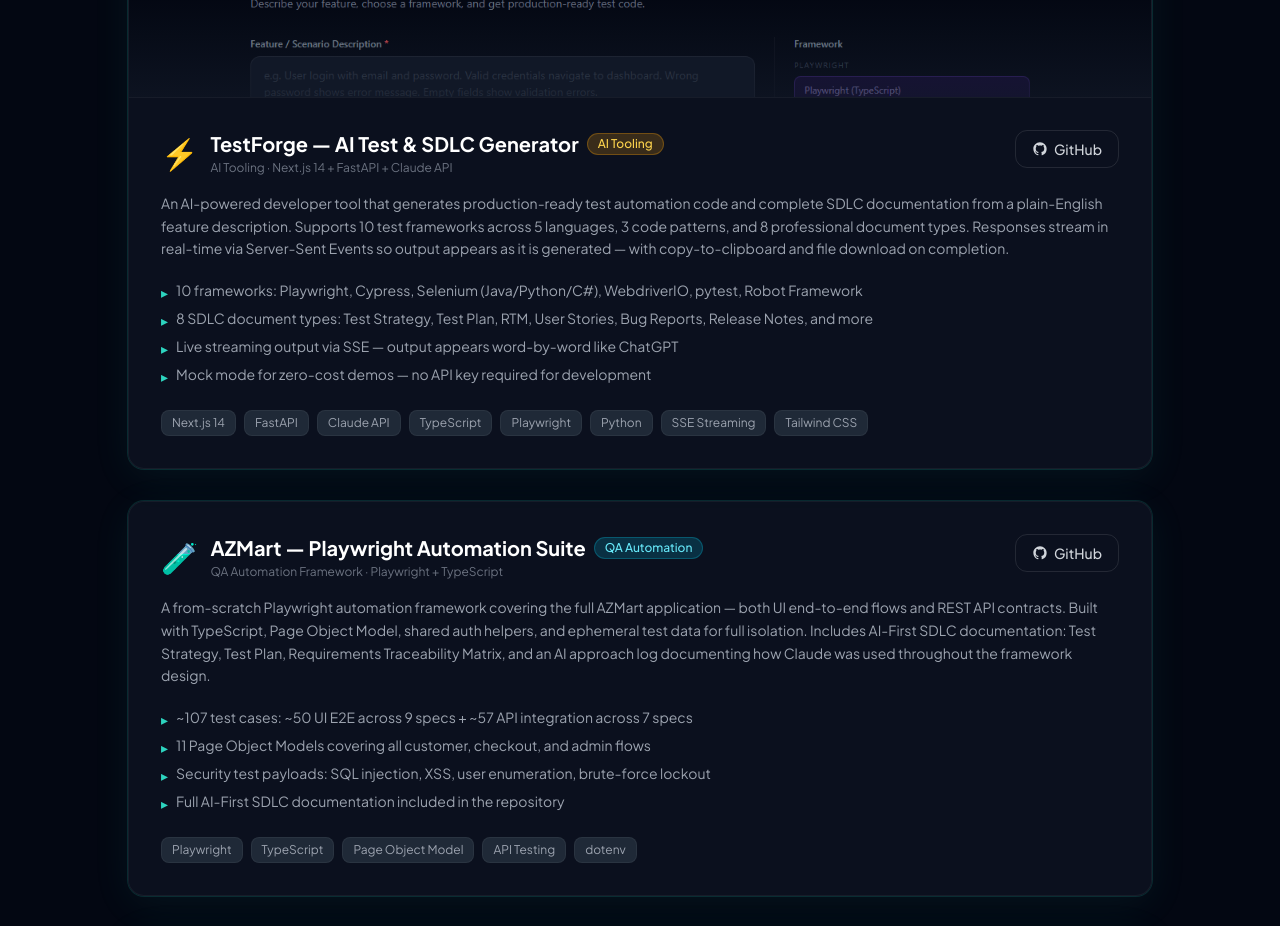
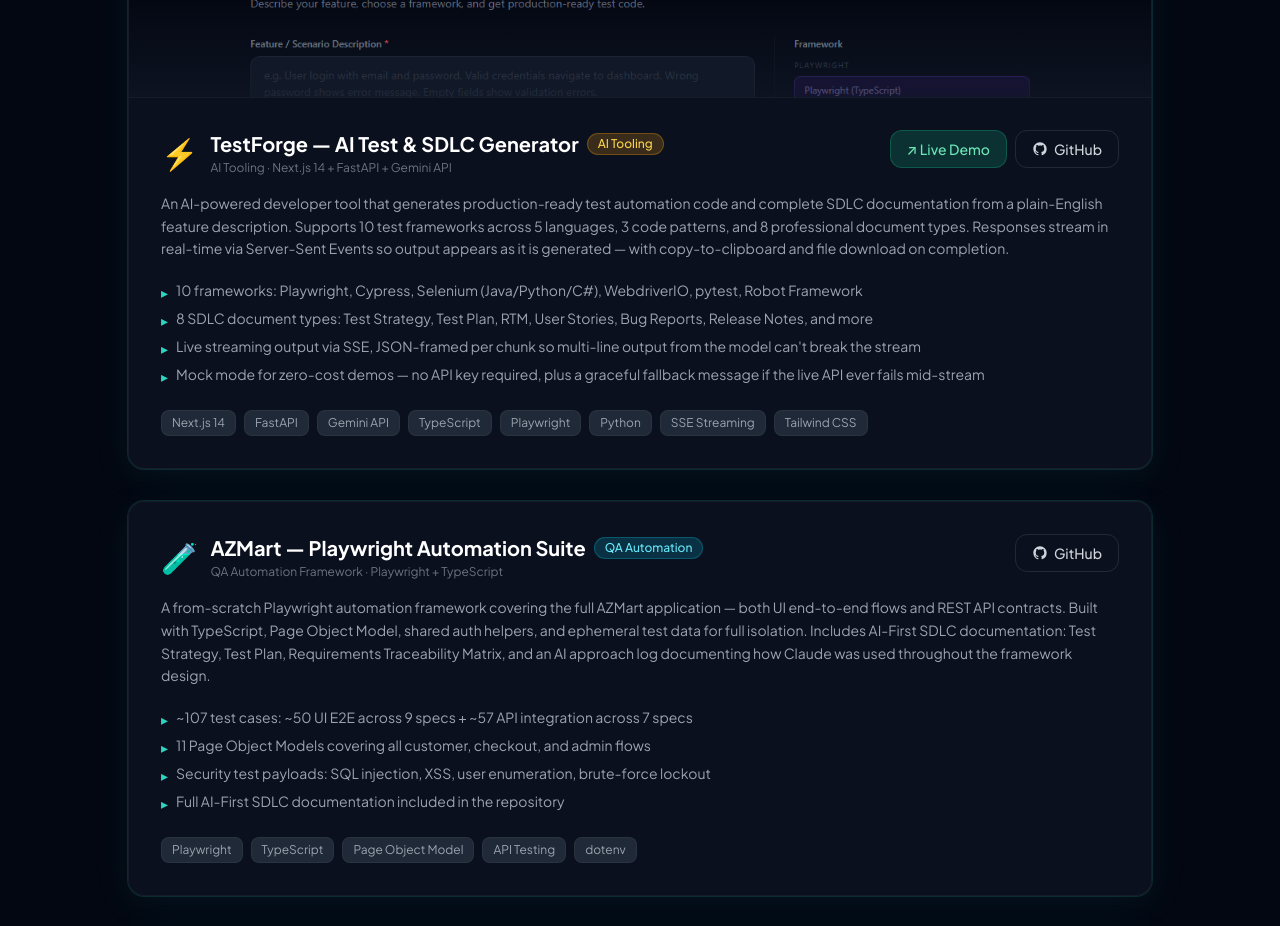
Before and after one commit to tajveed-aslam/tajveed-portfolio, a Next.js app: page / in a window 1280 px wide. Shown: the part 5600-6526 px from the top of the page. Built offline with nearby package versions, Linux system fonts and the light colour scheme.

Commit message:
Update TestForge card: Gemini API, live demo link

```diff
--- a/components/Projects.tsx
+++ b/components/Projects.tsx
@@ -63,17 +63,18 @@ const PROJECTS: Project[] = [
   },
   {
     title:       "TestForge — AI Test & SDLC Generator",
-    subtitle:    "AI Tooling · Next.js 14 + FastAPI + Claude API",
+    subtitle:    "AI Tooling · Next.js 14 + FastAPI + Gemini API",
     description:
       "An AI-powered developer tool that generates production-ready test automation code and complete SDLC documentation from a plain-English feature description. Supports 10 test frameworks across 5 languages, 3 code patterns, and 8 professional document types. Responses stream in real-time via Server-Sent Events so output appears as it is generated — with copy-to-clipboard and file download on completion.",
-    tech: ["Next.js 14", "FastAPI", "Claude API", "TypeScript", "Playwright", "Python", "SSE Streaming", "Tailwind CSS"],
+    tech: ["Next.js 14", "FastAPI", "Gemini API", "TypeScript", "Playwright", "Python", "SSE Streaming", "Tailwind CSS"],
     highlights: [
       "10 frameworks: Playwright, Cypress, Selenium (Java/Python/C#), WebdriverIO, pytest, Robot Framework",
       "8 SDLC document types: Test Strategy, Test Plan, RTM, User Stories, Bug Reports, Release Notes, and more",
-      "Live streaming output via SSE — output appears word-by-word like ChatGPT",
-      "Mock mode for zero-cost demos — no API key required for development",
+      "Live streaming output via SSE, JSON-framed per chunk so multi-line output from the model can't break the stream",
+      "Mock mode for zero-cost demos — no API key required, plus a graceful fallback message if the live API ever fails mid-stream",
     ],
     github:        "https://github.com/tajveed-aslam/TestForge",
+    demo:          "https://testforge-alpha.vercel.app/",
     gradient:      "from-amber-500 via-orange-500 to-transparent",
     badge:         "AI Tooling",
     badgeColor:    "bg-amber-500/20 text-amber-300 border-amber-500/30",
```
